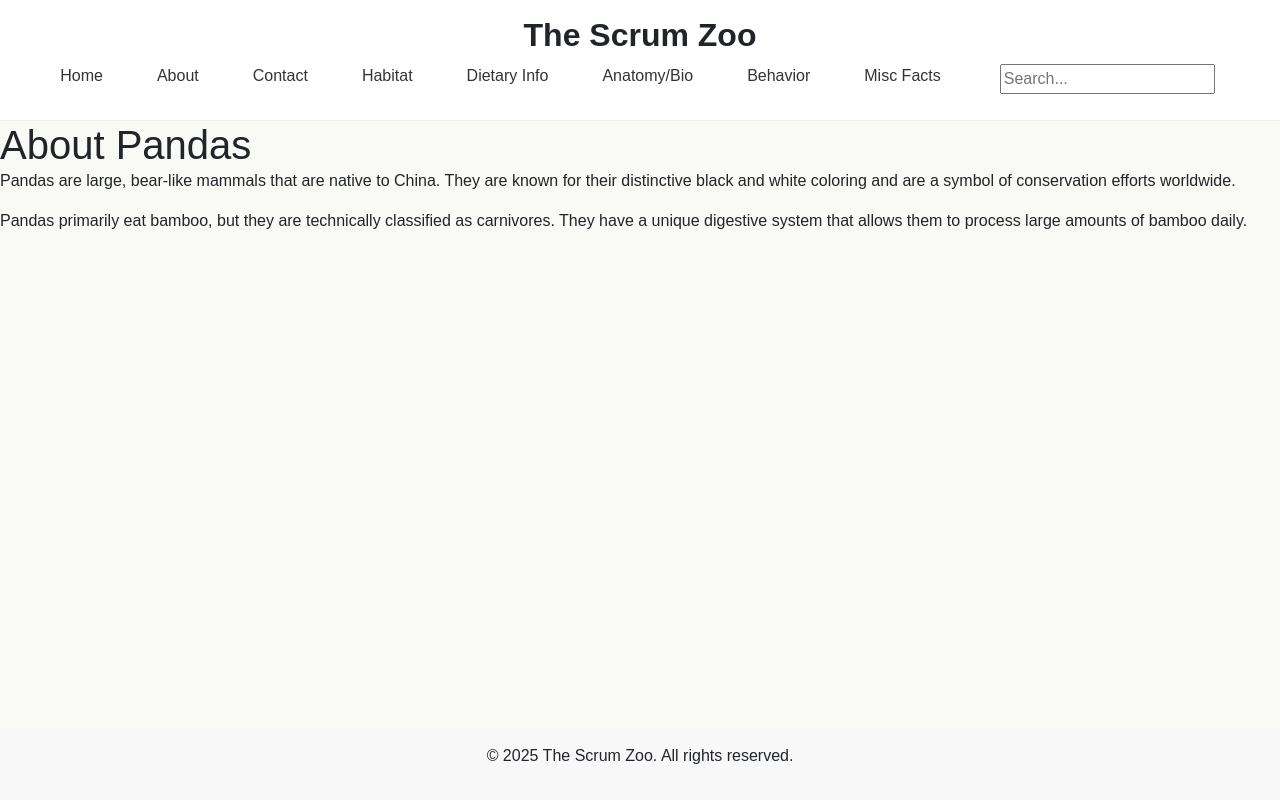
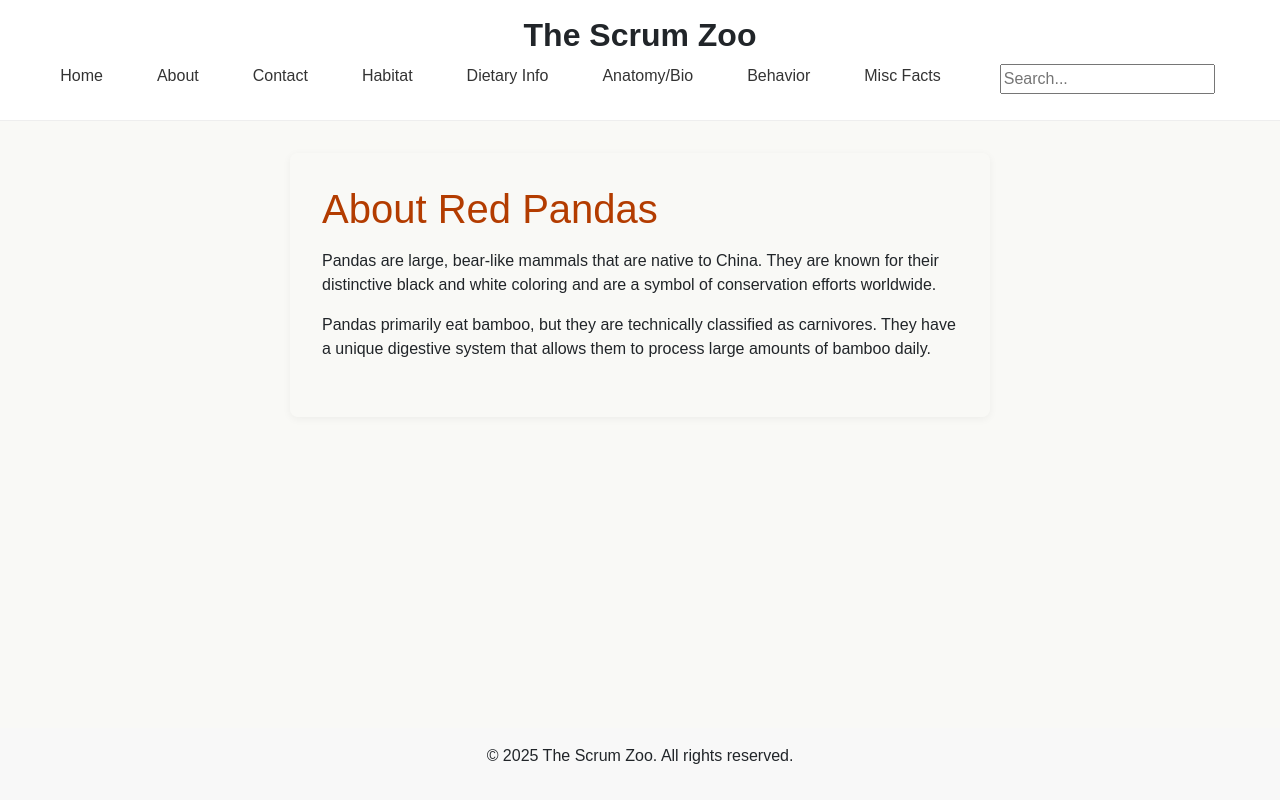
Before and after one commit to csveritas/scrum-zoo, a React (Create React App) app in the folder scrum-zoo/: page /panda-world/about in a window 1280 px wide. Built offline with nearby package versions, Linux system fonts and the light colour scheme.

Commit message:
fixed about to be more contiguous with style

```diff
--- a/scrum-zoo/src/pages/panda-world/About.tsx
+++ b/scrum-zoo/src/pages/panda-world/About.tsx
@@ -4,10 +4,13 @@ import Footer from '../../components/Footer';
 
 const About: React.FC = () => {
     return (
-    <div>
-            <h1>About Pandas</h1>
-            <p>Pandas are large, bear-like mammals that are native to China. They are known for their distinctive black and white coloring and are a symbol of conservation efforts worldwide.</p>
+        <div style={{padding: '2rem', borderRadius: '8px', maxWidth: '700px', margin: '2rem auto', boxShadow: '0 2px 8px rgba(0,0,0,0.05)' }}>
+            <h1 style={{ color: '#b33c00', marginBottom: '1rem' }}>About Red Pandas</h1>
+
+            <section style={{ marginBottom: '1.5rem' }}>
+                <p>Pandas are large, bear-like mammals that are native to China. They are known for their distinctive black and white coloring and are a symbol of conservation efforts worldwide.</p>
             <p>Pandas primarily eat bamboo, but they are technically classified as carnivores. They have a unique digestive system that allows them to process large amounts of bamboo daily.</p>
+            </section>
         </div>
     );
 };
```
